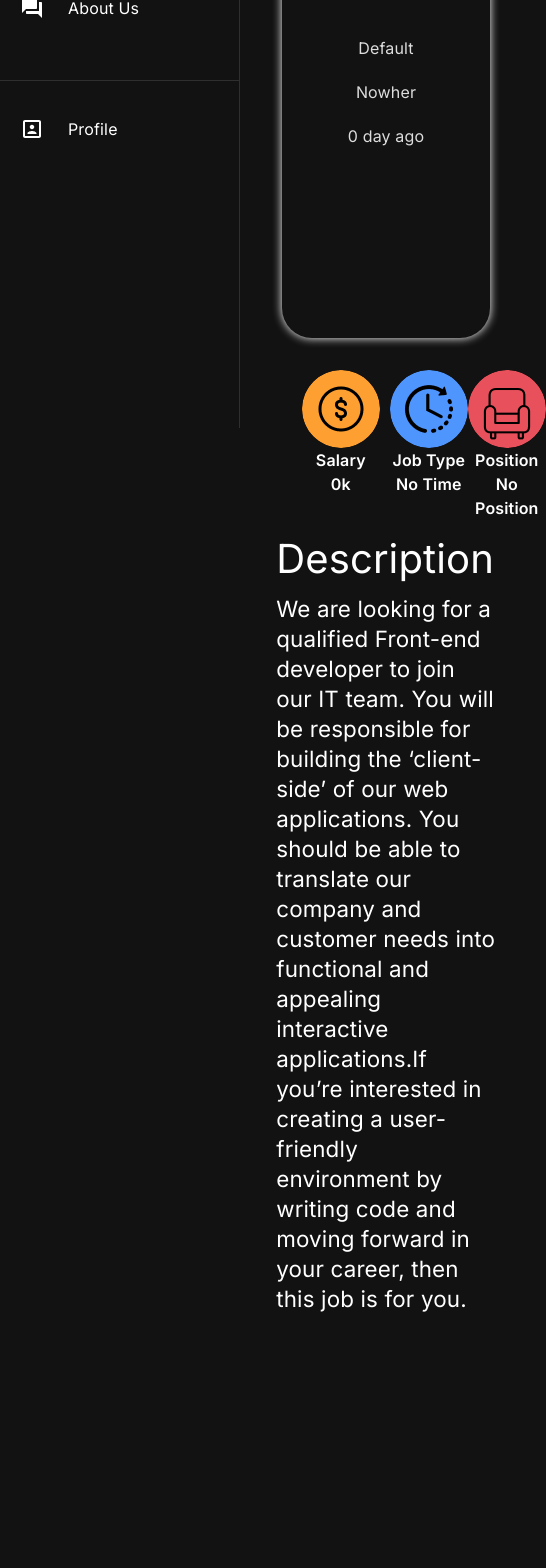
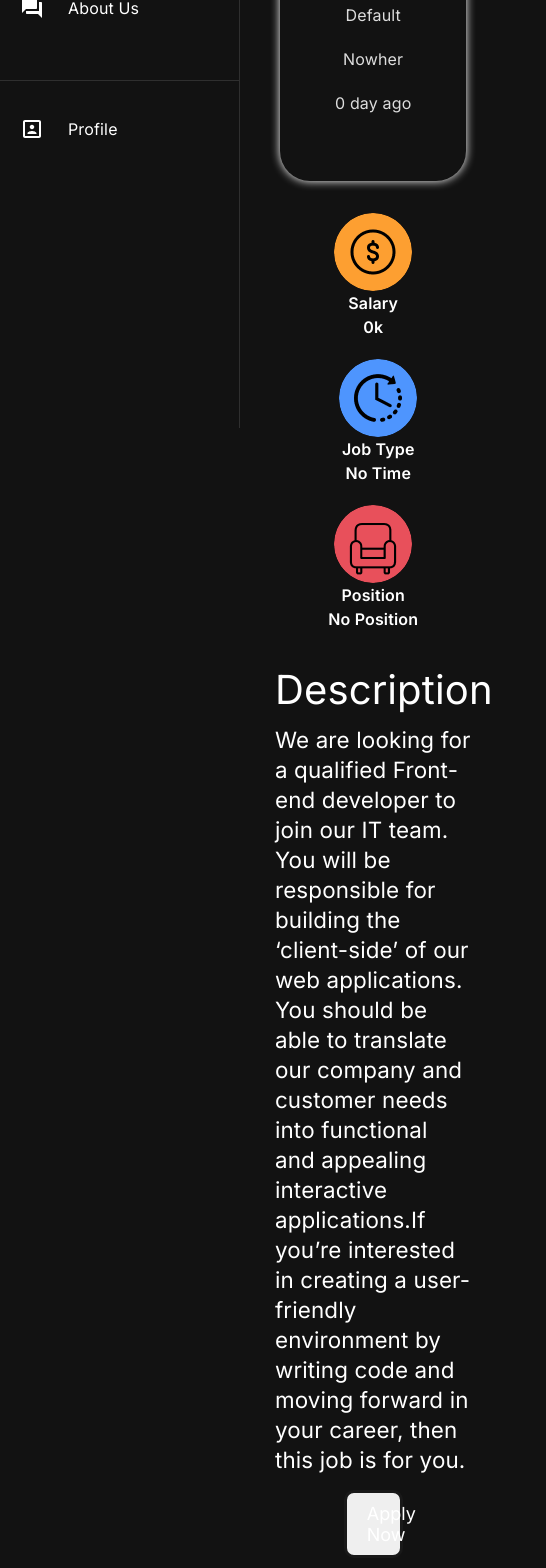
Before and after one commit to AceHunterr/mini-linkedin-ReactProject, a React (Create React App) app: page /job-details in a window 390 px wide. Shown: the part 416-1984 px from the top of the page, 546 px wide, since content can reach past the window. Before the commit the page ends 1748 px from the top, so only its background shows below. Built offline with nearby package versions, Linux system fonts and the light colour scheme.

Commit message:
Added apply now button

```diff
--- a/public/jobDetailsCard.css
+++ b/public/jobDetailsCard.css
@@ -51,6 +51,16 @@
   }
   .work_type_freelancer_detail{
     color: var(--color-blue);
+  }
+
+  .work_type_job_button{
+    background-color: var(--color-green);
+  }
+  .work_type_internships_button{
+    background-color: var(--color-red);
+  }
+  .work_type_freelancer_button{
+    background-color: var(--color-blue);
   }
 
 .job-detail-card
@@ -169,6 +179,44 @@
   }
 
 
+  .apply-now-div{
+    width: 90%;
+    margin: auto;
+    display: flex;
+    justify-content: center;
+    align-items: center;
+    padding-bottom: 10px;
+  }
+
+  .apply-now{
+
+    width: 30%;
+    margin: auto;
+    -webkit-border-radius: 17;
+    -moz-border-radius: 17;
+    border-radius: 10px;
+    font-family: Arial;
+    color: #ffffff;
+    font-size: 18px;
+    /* background: var(--color-secondary-black); */
+    padding: 10px 20px 10px 20px;
+    border: solid var(--color-secondary-black) 3px;
+    transition: background-color 0.3s ease;
+    background-origin: border-box;
+    text-decoration: none;
+  }
+
+  .apply-now:hover{
+    background: #8e0279;
+    background-image: -webkit-linear-gradient(top, #8e0279, #380066);
+    background-image: -moz-linear-gradient(top, #8e0279, #380066);
+    background-image: -ms-linear-gradient(top, #8e0279, #380066);
+    background-image: -o-linear-gradient(top, #8e0279, #380066);
+    background-image: linear-gradient(to bottom, #8e0279, #380066);
+    text-decoration: none;
+    cursor: pointer;
+  }
+
 
 
 
@@ -192,7 +240,7 @@
 
 @media(max-width:700px){
     .job-detail-card{
-        height: 30%;
+        height: 18%;
     }
     .job-detail-card .imgbox{
         transform: translateY(-4.2rem);
@@ -214,11 +262,21 @@
       .dot {
         display: none;
       }
+
+      .icons-row {
+        flex-direction: column;
+        align-items: center;
+      }
+
+    .icons-row .item {
+        text-align: center;
+        margin-bottom: 20px;
+      }
   }
 
 @media(max-width:480px){
     .job-detail-card{
-        height: 35%;
+        height: 20%;
     }
     .job-detail-card .imgbox{
         transform: translateY(-2.6rem);
--- a/src/components/loginUpForm.jsx
+++ b/src/components/loginUpForm.jsx
@@ -4,7 +4,7 @@ const LoginUpForm = () => {
   return (
     <>
   <div class="signup-container">
-    <span>Sign Up</span>
+    <span>Login</span>
     <form>
       <div class="form-group">
         <h2>Email</h2>
--- a/src/pages/JobDetail.jsx
+++ b/src/pages/JobDetail.jsx
@@ -27,7 +27,7 @@ const JobDetail = () => {
     salary : "0k",
     job_type: "No Time",
     position : "No Position",
-    work_type : "work_type_job"
+    work_type : ""
   };
 
 
@@ -53,19 +53,19 @@ const JobDetail = () => {
 
       <div className="content">
         <h2 className="job-heading">{jobProps.job_title}</h2>
-        <div class="row">
-          <div class="item">{jobProps.mode}</div>
-          <div class="dot"></div>
-          <div class="item">{jobProps.location}</div>
-          <div class="dot"></div>
-          <div class="item">{jobProps.days}</div>
+        <div className="row">
+          <div className="item">{jobProps.mode}</div>
+          <div className="dot"></div>
+          <div className="item">{jobProps.location}</div>
+          <div className="dot"></div>
+          <div className="item">{jobProps.days}</div>
         </div>
       </div>
 
     </div>
 
-    <div class="icons-row">
-      <div class="item">
+    <div className="icons-row">
+      <div className="item">
         <img src={salaryImg} alt="salary-img" className='icon-img'/>
         <h4 className="icon-text">Salary</h4>
         <h4 className="icon-value">{jobProps.salary}</h4>
@@ -88,9 +88,13 @@ const JobDetail = () => {
     <div className="job-details-description">
       <h2 className='heading'>Description</h2>
       <p className="content">{jobProps.description}</p>
+
     </div>
 
-
+    <div className="apply-now-div">
+      <button className={`${customClassName}_button  apply-now`}>Apply Now</button>
+      {/* <button className='apply-now'>Apply Now</button> */}
+    </div>
 
     </Box>
     </Box>
```
Also changed, not shown: work.txt (added).
